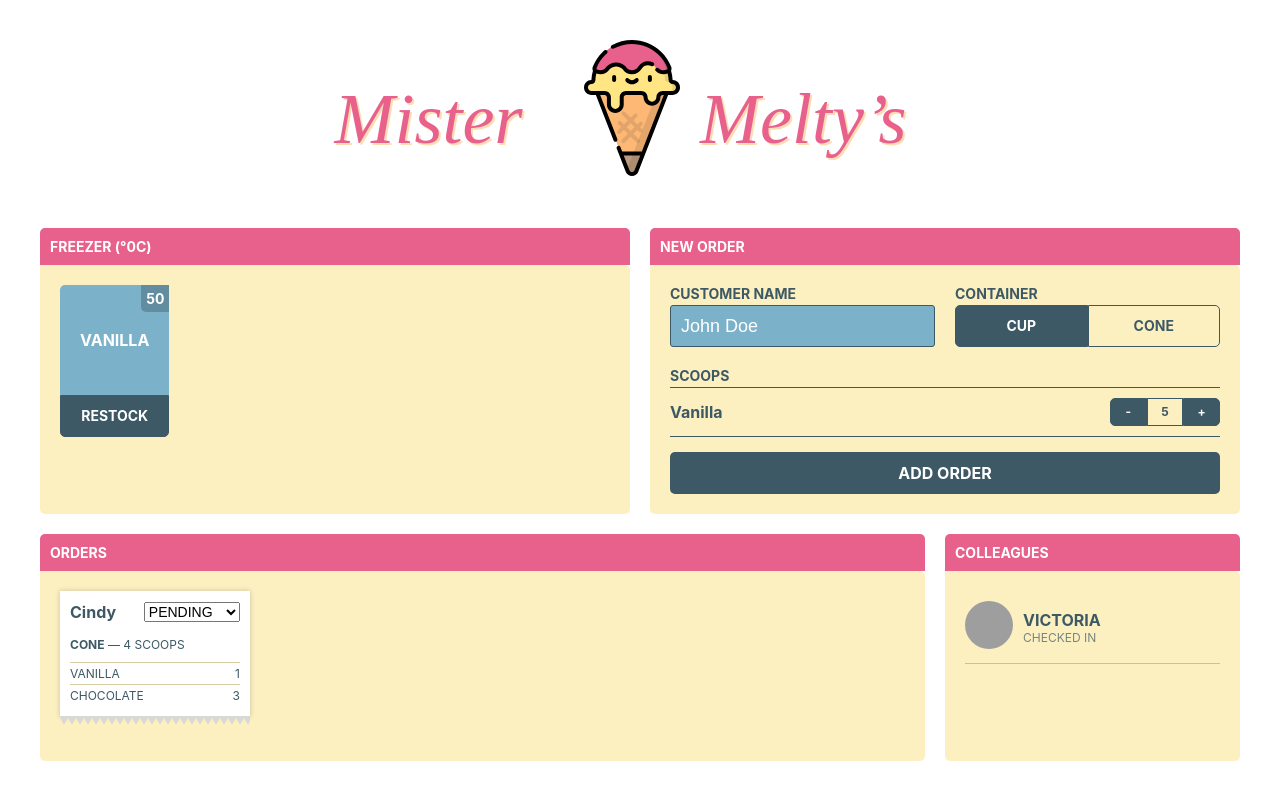
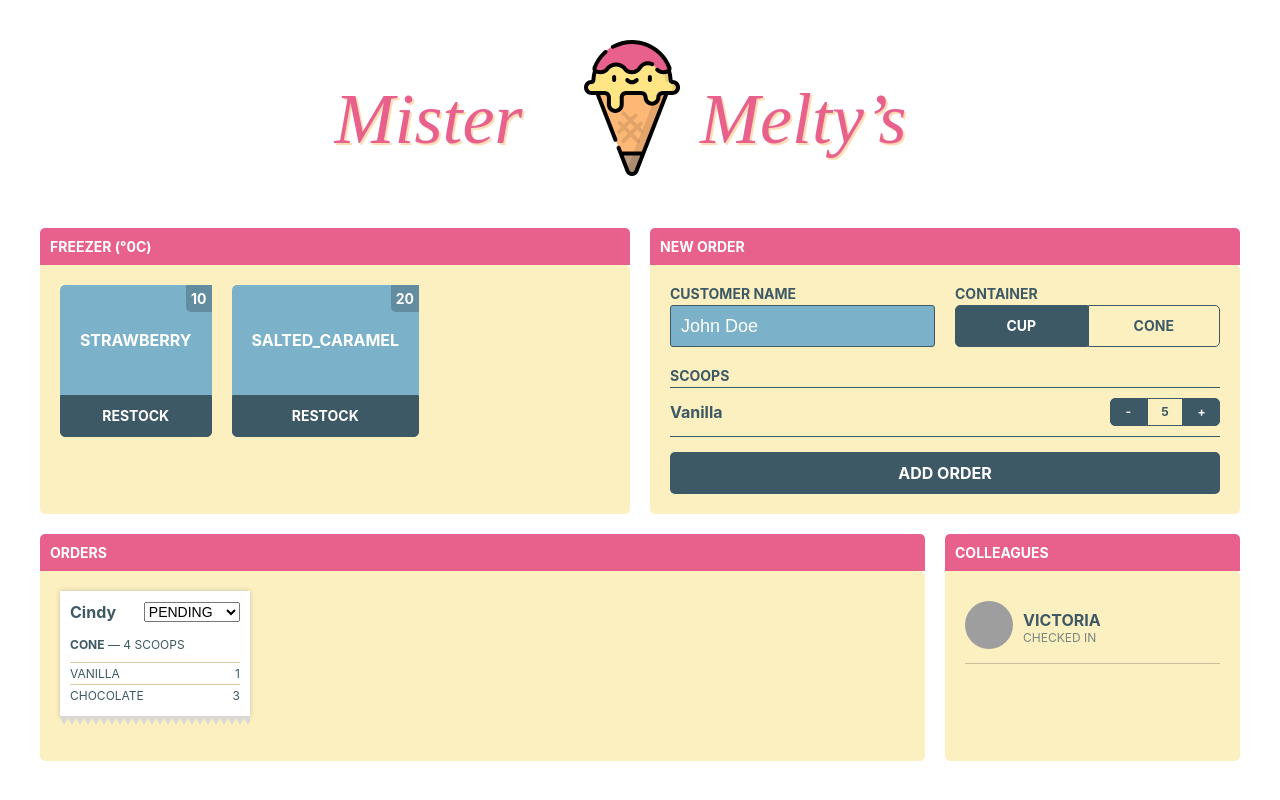
Before and after one commit to andregmoeller/mr-meltys, a React (Create React App) app: page / in a window 1280 px wide. Built offline with nearby package versions, Linux system fonts and the light colour scheme; grey boxes are pictures that could not be loaded.

Commit message:
Links the Freezer UI component to the store

```diff
--- a/src/components/Freezer/Freezer.js
+++ b/src/components/Freezer/Freezer.js
@@ -2,12 +2,29 @@
 
 import Panel from '../Panel/Panel';
 import FreezerFlavor from '../FreezerFlavor/FreezerFlavor';
+import store from '../../store';
 
 class Freezer extends Component {
+  state = {
+    flavors: store.getState().freezer.flavors,
+  };
+
+  componentDidMount() {
+    store.subscribe(() => {
+      this.setState({
+        flavors: store.getState().freezer.flavors,
+      });
+    });
+  }
+
   render() {
+    const flavors = Object.keys(this.state.flavors).map(flavorName => (
+      <FreezerFlavor flavorName={flavorName} scoops={this.state.flavors[flavorName]} key={flavorName} />
+    ));
+
     return (
       <Panel title="Freezer (°0C)">
-        <FreezerFlavor flavorName="Vanilla" scoops={50} />
+          {flavors}
       </Panel>
     );
   }
--- a/src/components/FreezerFlavor/FreezerFlavor.css
+++ b/src/components/FreezerFlavor/FreezerFlavor.css
@@ -1,6 +1,7 @@
 .freezer-flavor {
   display: inline-block;
   color: #fff;
+  margin-right: 20px;
 }
 
 .freezer-flavor__inner {
--- a/src/ducks/freezer.js
+++ b/src/ducks/freezer.js
@@ -1,3 +1,5 @@
+import * as FLAVORS from '../constants/flavors';
+
 export const types = {
     UPDATE_TEMPERATURE: 'UPDATE_TEMPERATURE',
     ADD_PRODUCT_TO_FREEZER: 'ADD_PRODUCT_TO_FREEZER',
@@ -5,7 +7,10 @@
 
 const DEFAULT_STATE = {
     temperature: null,
-    flavors: {},
+    flavors: {
+        [FLAVORS.STRAWBERRY]: 10,
+        [FLAVORS.SALTED_CARAMEL]: 20,
+    },
 }
 
 export const reducer = (state = DEFAULT_STATE, action) => {
```
